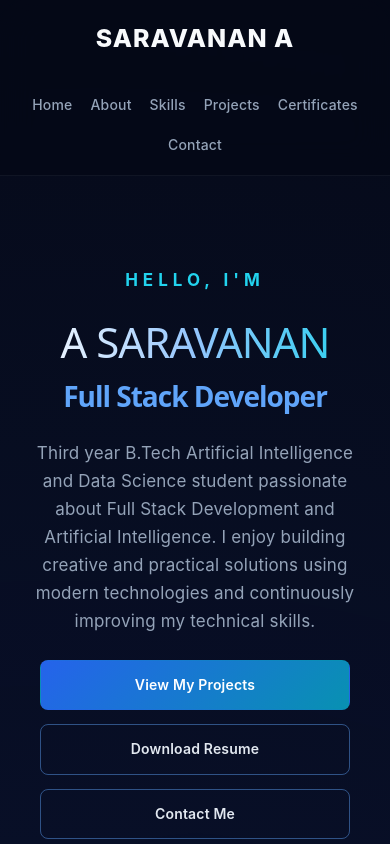
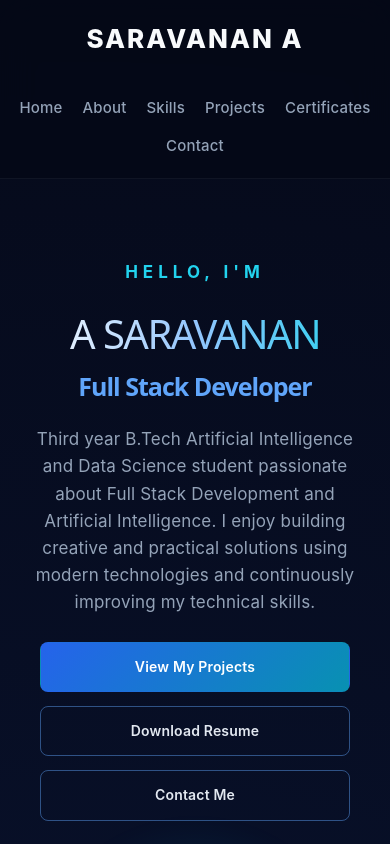
Before and after one commit to saravanan2212-ai/saravanan-portfolio, a React (Vite) app: page / in a window 390 px wide. Shown: the top 844 px of the page. Built offline with nearby package versions, Linux system fonts and the light colour scheme.

Commit message:
Update portfolio

```diff
--- a/src/App.css
+++ b/src/App.css
@@ -1242,105 +1242,3 @@ section h2 span {
   color: #38bdf8;
   text-decoration: none;
 }
-
-/* =========================================
-   MOBILE RESPONSIVE - PORTFOLIO
-========================================= */
-
-@media (max-width: 600px) {
-
-  #root {
-    width: 100%;
-    max-width: 100%;
-    border-inline: none;
-  }
-
-  /* NAVBAR */
-  nav {
-    padding: 18px 20px !important;
-  }
-
-  .logo {
-    font-size: 25px !important;
-    letter-spacing: 1px;
-  }
-
-  /* NAV LINKS */
-  nav ul,
-  .nav-links {
-    gap: 18px !important;
-    flex-wrap: wrap;
-    justify-content: center;
-  }
-
-  nav a {
-    font-size: 14px !important;
-  }
-
-
-  /* HERO */
-  .hero {
-    padding: 65px 22px 70px !important;
-    min-height: auto !important;
-  }
-
-  .hero h1 {
-    font-size: 42px !important;
-    line-height: 1.1 !important;
-    letter-spacing: -1px !important;
-    margin: 15px 0 !important;
-  }
-
-  .hero h2,
-  .hero .role {
-    font-size: 28px !important;
-    line-height: 1.2 !important;
-  }
-
-  .hero p {
-    max-width: 100% !important;
-    font-size: 17px !important;
-    line-height: 1.65 !important;
-    margin: 25px auto !important;
-  }
-
-
-  /* HERO BUTTONS */
-  .hero-buttons,
-  .hero-actions {
-    width: 100%;
-    display: flex !important;
-    flex-direction: column !important;
-    gap: 14px !important;
-    align-items: center;
-  }
-
-  .hero-buttons a,
-  .hero-actions a,
-  .hero button {
-    width: 100% !important;
-    max-width: 310px;
-    box-sizing: border-box;
-    text-align: center;
-  }
-
-
-  /* PROFILE IMAGE */
-  .hero img {
-    max-width: 250px !important;
-    width: 75% !important;
-    height: auto !important;
-    margin-top: 35px !important;
-  }
-
-
-  /* SECTIONS */
-  section {
-    padding-left: 20px !important;
-    padding-right: 20px !important;
-  }
-
-  section h2 {
-    font-size: 32px !important;
-  }
-}
```
